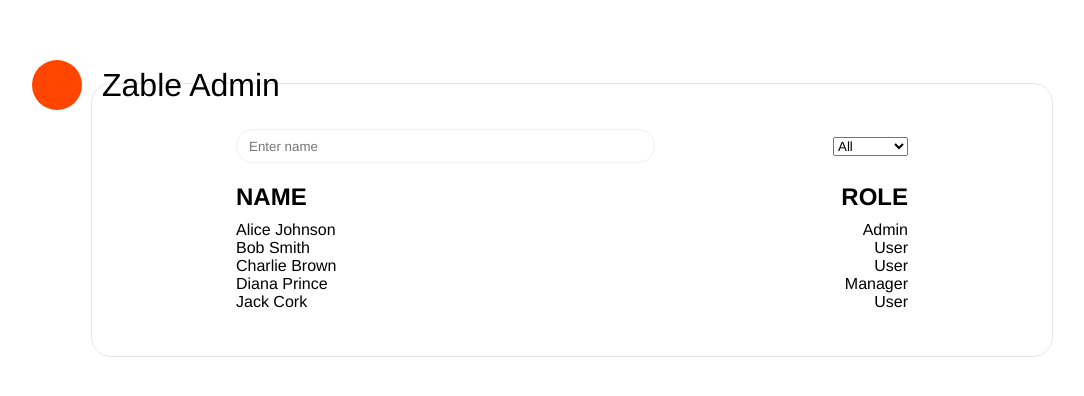
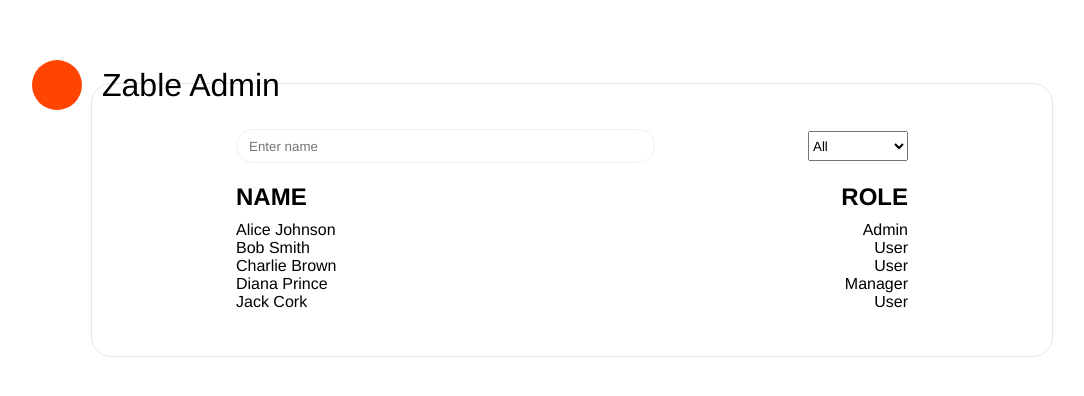
Before and after one commit to SanjeevMidda/search-and-filter, a React (Create React App) app: page / in a window 1280 px wide. Shown: the part 180-576 px from the top of the page, without its empty margins (68-1152 px from the left). Built offline with nearby package versions, Linux system fonts and the light colour scheme.

Commit message:
added styling for label

```diff
--- a/src/index.css
+++ b/src/index.css
@@ -78,3 +78,10 @@ select {
   background-color: orangered;
   margin-right: 20px;
 }
+
+label {
+  select {
+    height: 30px;
+    width: 100px;
+  }
+}
```
